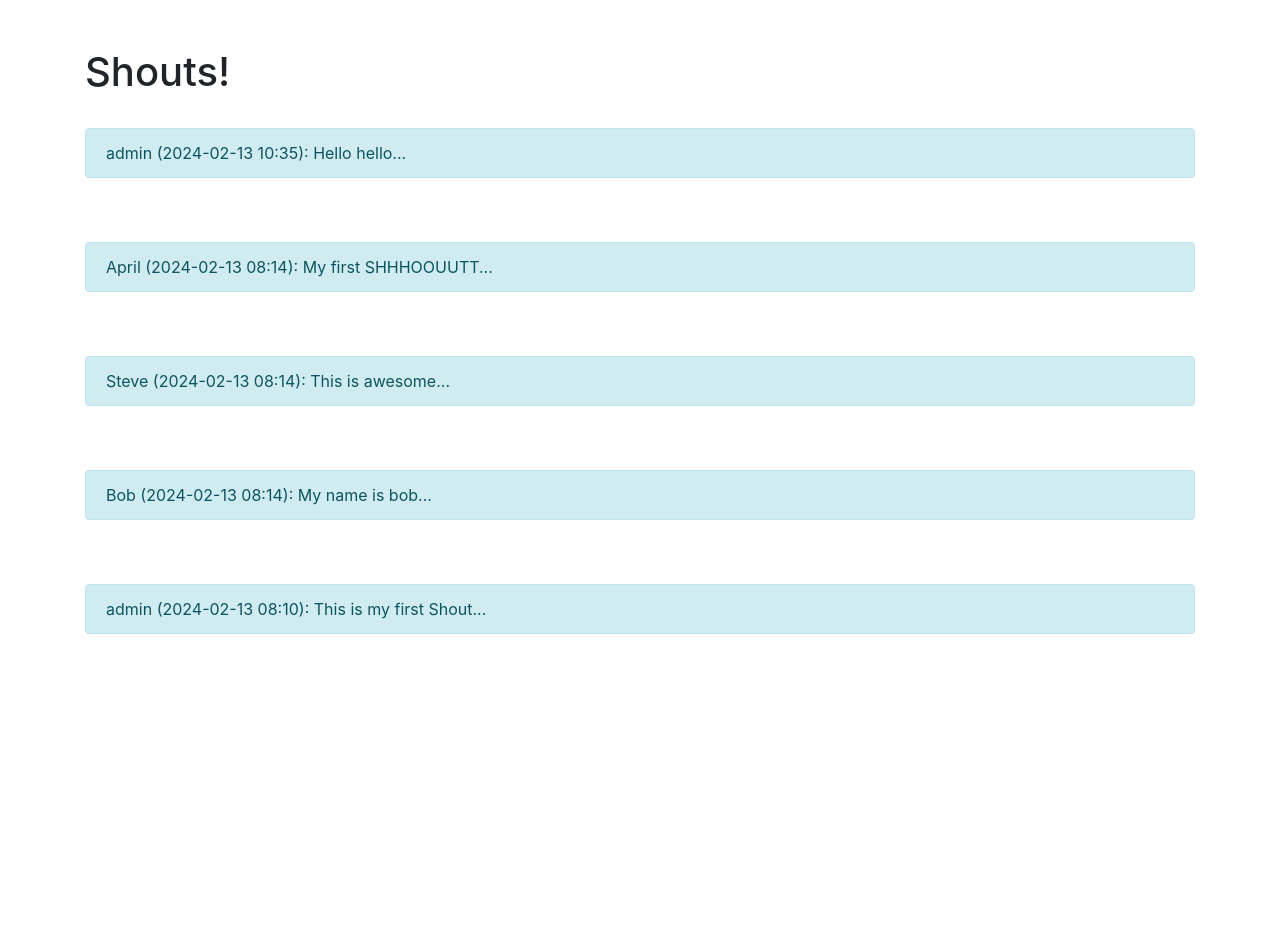
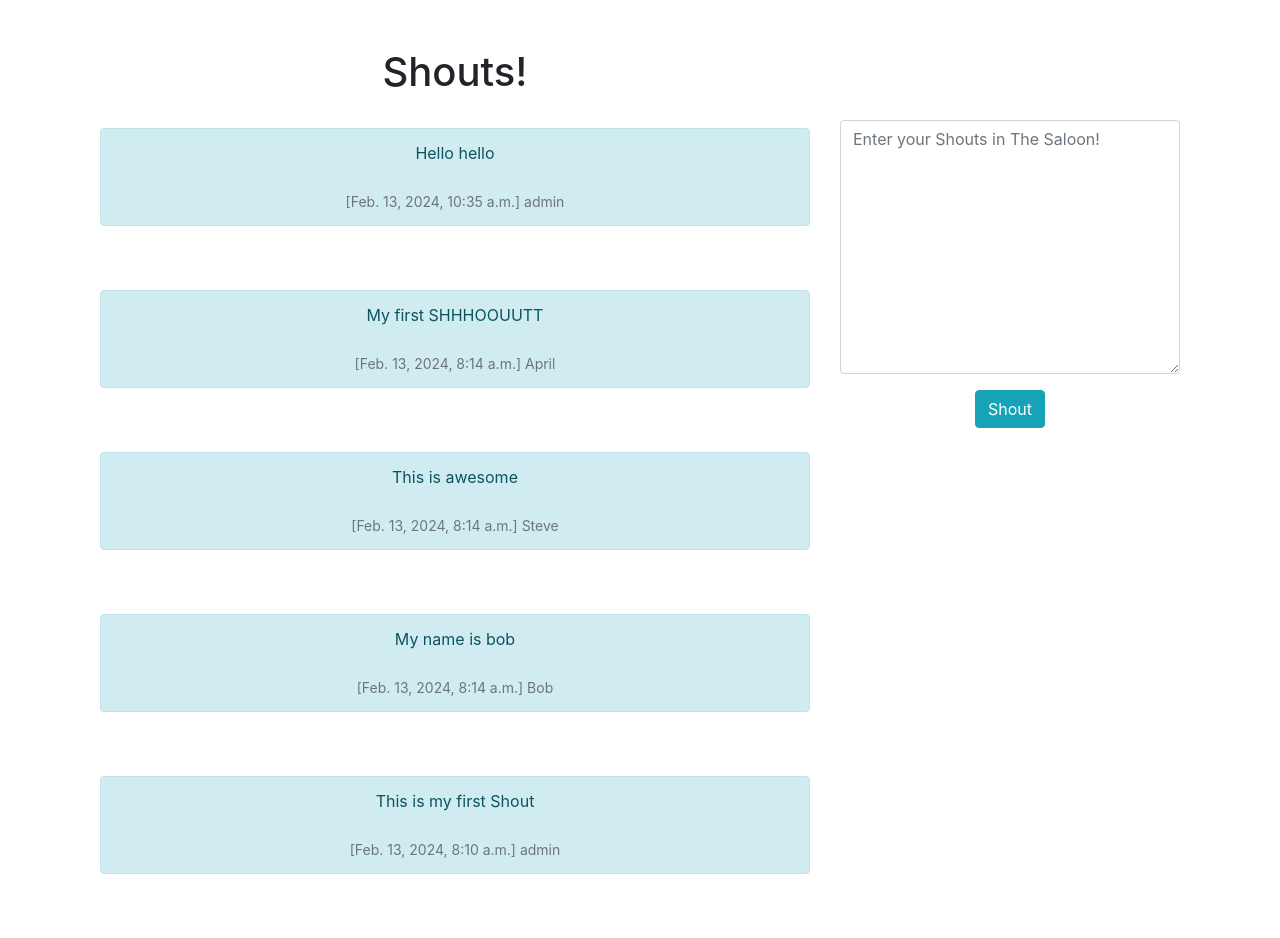
Before and after one commit to AndersH82/TheSaloon, a Django app: page / in a window 1280 px wide. Shown: the part 56-994 px from the top of the page. Before the commit the page ends 690 px from the top, so only its background shows below. Run offline with Django 5.2, Linux system fonts and the light colour scheme; a user stored in the database is signed in; data comes from the database, SQL or seed files in the repository; both versions use the stored data as it was after the commit.

Commit message:
added form to home page for user to post on the homepage

```diff
--- /dev/null
+++ b/the_saloon/forms.py
@@ -0,0 +1,17 @@
+from django import forms
+from .models import Shout
+
+class ShoutForm(forms.ModelForm):
+    body = forms.CharField(required=True,
+        widget=forms.widgets.Textarea(
+            attrs={
+                "placeholder": "Enter your Shouts in The Saloon!",
+                "class":"form-control",
+                }
+                ),
+                label="",
+        )
+
+    class Meta:
+        model = Shout
+        exclude = ("user",)
--- a/the_saloon/templates/home.html
+++ b/the_saloon/templates/home.html
@@ -1,14 +1,39 @@
 {% extends 'base.html' %}
 
 {% block content %}
+
+
+<div class="container text-center">
+    <div class="row">
+       <div class="col-8">
+
+
     <h1>Shouts!</h1>
-<br/>
+    <br/>
     {% for shout in shouts %}
         <div class="alert alert-info" role="alert">
-            {{ shout }}
+            {{ shout.body }}<br/><br/>
+            <small class="text-muted">
+                [{{ shout.created_at }}]
+                {{ shout.user.username }}
+
+            </small>
         </div><br/></br/>
+        {% endfor %}
+</div>
+
+<div class="col-4">
+                <br/><br/><br/>
+{% if form %}
+<form method=POST>
+    {% csrf_token %}
+    {{ form.as_p }}
 
 
-    {% endfor %}
+  <button type="submit" class="btn btn-info">Shout</button>
+</form>
+{% endif %}
+</div>
+
 
 {% endblock %}
--- a/the_saloon/templates/profile.html
+++ b/the_saloon/templates/profile.html
@@ -11,7 +11,11 @@
             {% if shouts%}
               {% for shout in shouts %}
               <div class="alert alert-info" role="alert">
-                 {{ shout }}
+                <small class="text-muted">
+                  [{{ shout.created_at }}]
+
+
+                </small>
               </div><br/></br/>
               {% endfor %}
             {% endif %}
--- a/the_saloon/views.py
+++ b/the_saloon/views.py
@@ -1,12 +1,23 @@
 from django.shortcuts import render, redirect
 from django.contrib import messages
 from .models import Profile, Shout
-
+from .forms import ShoutForm
 
 def home(request):
     if request.user.is_authenticated:
+        form = ShoutForm(request.POST or None)
+        if request.method == "POST":
+            if form.is_valid():
+                shout = form.save(commit=False)
+                shout.user = request.user
+                shout.save()
+                messages.success(request, ("You posted a Shout!"))
+                return redirect('home')
+
         shouts = Shout.objects.all().order_by("-created_at")
-
+        return render(request, 'home.html', {"shouts":shouts, "form":form})
+    else:
+        shouts = Shout.objects.all().order_by("-created_at")
         return render(request, 'home.html', {"shouts":shouts})
 
 
```
Also changed, not shown: db.sqlite3.
